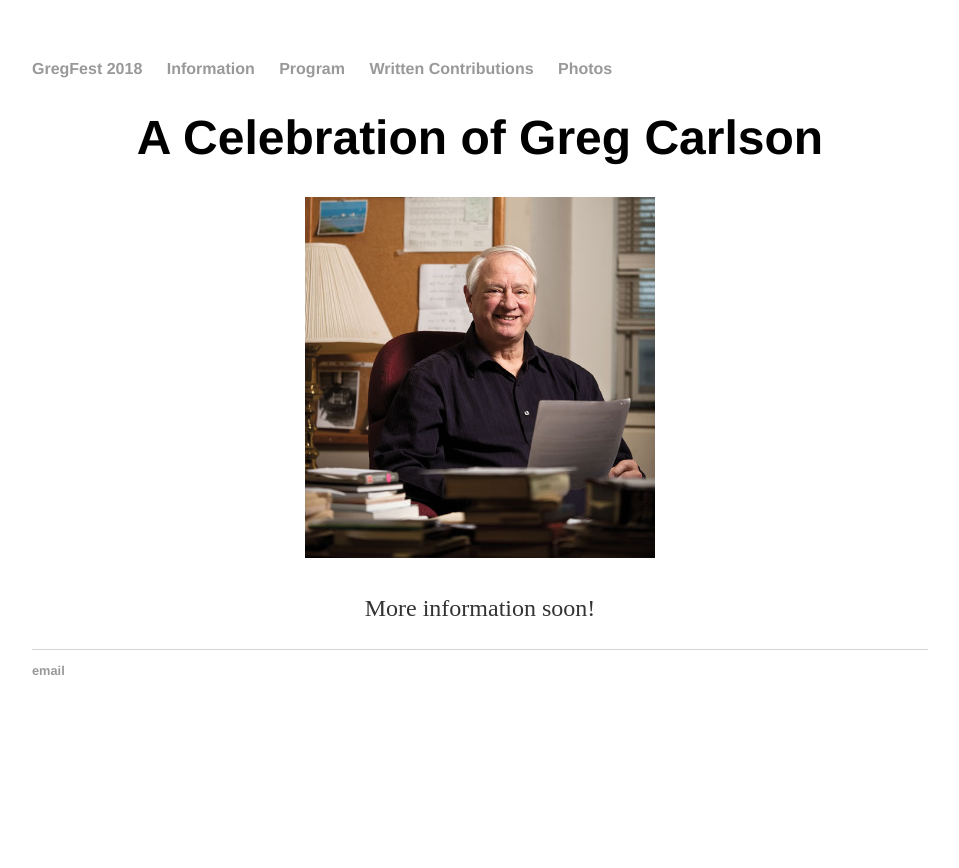
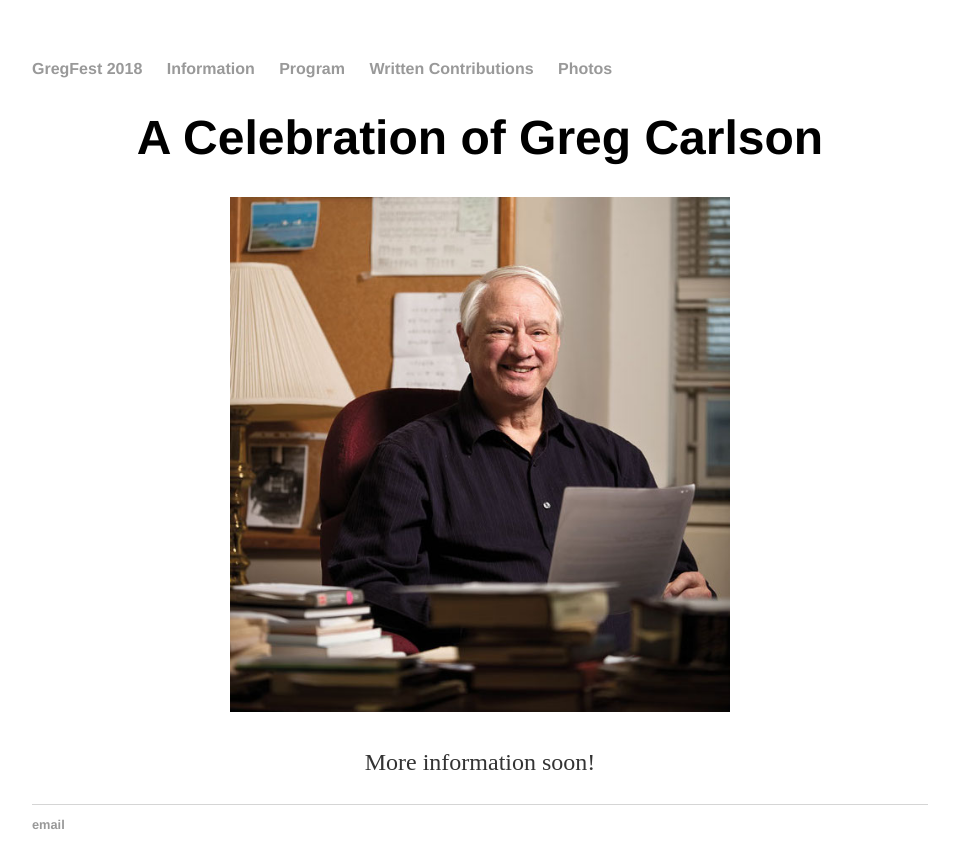
Before and after one commit to GregFest2018/GregFest2018.github.io, a Jekyll site: the page built from index.html, in a window 1280 px wide. Shown: the top 868 px of the page, without its empty margins (160-1119 px from the left). Built offline with Jekyll 4.4.1, drawn with Linux system fonts in a browser that asks for light colours.

Commit message:
Update index.html

```diff
--- a/index.html
+++ b/index.html
@@ -5,7 +5,7 @@ title: GregFest 2018
 <div class="blurb">
 	<center>
 	<h1>A Celebration of Greg Carlson</h1>
-	<p><img src="gcarlson2.jpg" width = 350></p>
+	<p><img src="gcarlson2.jpg" width = 500></p>
 	<p>More information soon!</p>
 	</center>
 </div><!-- /.blurb -->
```
